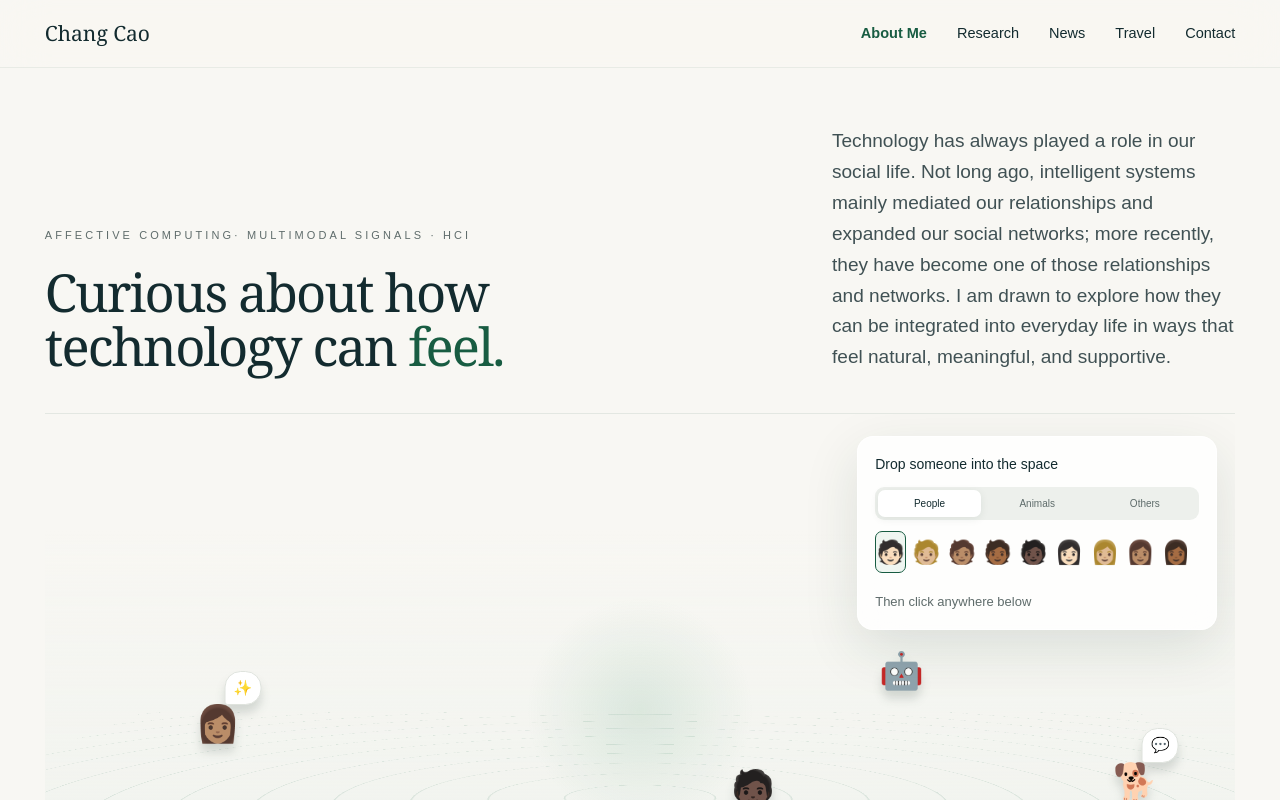
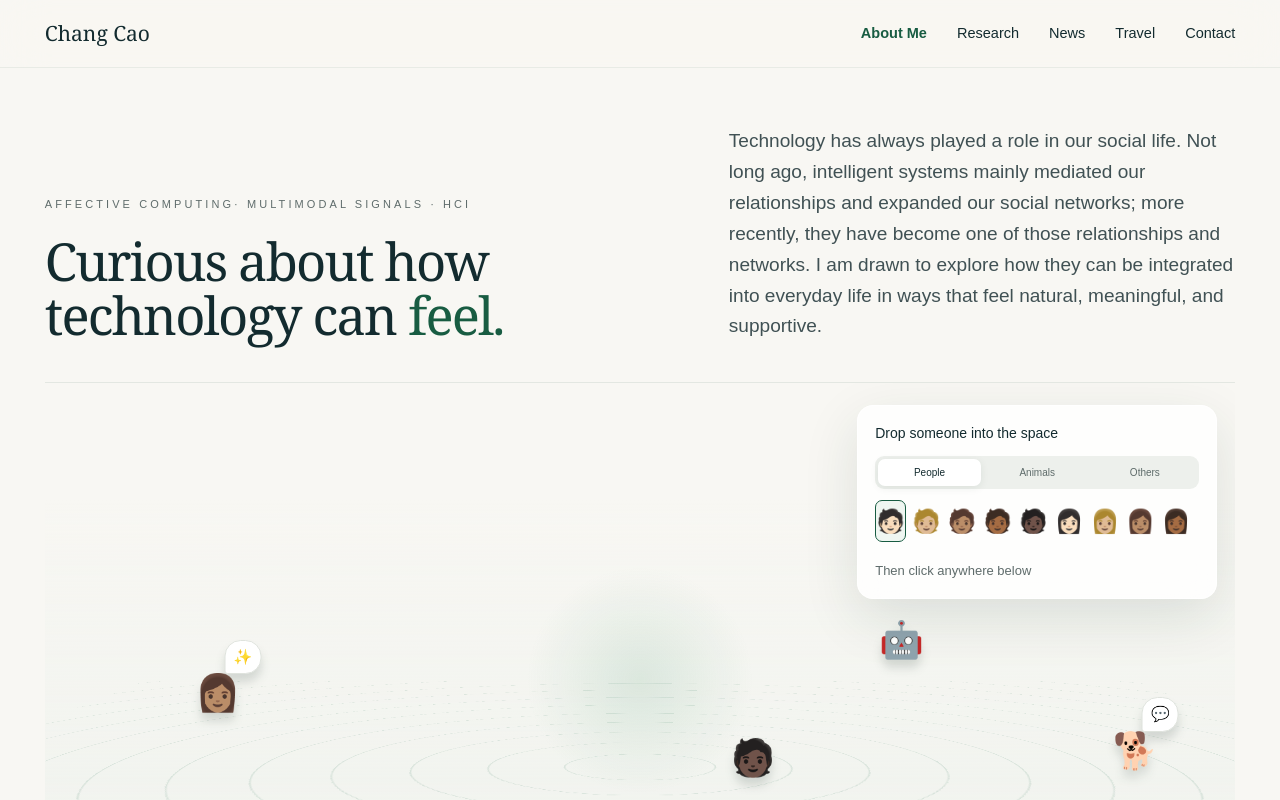
Before and after one commit to ChangCaoinGithub/ChangCaoinGithub.github.io, a Next.js app: page / in a window 1280 px wide. Shown: the top 800 px of the page. Built offline with nearby package versions, Linux system fonts and the light colour scheme.

Commit message:
Refine .hero-copy layout in globals.css
Adjusted grid template columns and gap for .hero-copy class.

```diff
--- a/app/globals.css
+++ b/app/globals.css
@@ -15,7 +15,7 @@ button { font:inherit; }
 .nav nav a:hover { color:var(--green); }
 .nav nav a.active { color:var(--green); font-weight:600; }
 .hero { min-height:calc(100vh - 68px); display:grid; grid-template-rows:auto minmax(480px,1fr); border-bottom:1px solid var(--line); }
-.hero-copy { padding:clamp(58px,7vh,94px) 0 clamp(36px,5vh,64px); position:relative; z-index:2; display:grid; grid-template-columns:minmax(0,1.25fr) minmax(310px,.75fr); gap:clamp(50px,9vw,150px); align-items:end; }
+.hero-copy { padding:clamp(58px,7vh,94px) 0 clamp(36px,5vh,64px); position:relative; z-index:2; display:grid; grid-template-columns:minmax(0,1.08fr) minmax(360px,.92fr); gap:clamp(50px,7vw,110px); align-items:end; }
 .eyebrow,.kicker { font-size:11px; letter-spacing:.28em; color:var(--muted); text-transform:uppercase; }
 h1,h2,h3,p { margin-top:0; }
 h1 { font:clamp(46px,4.1vw,72px)/1.03 Georgia, serif; letter-spacing:-.035em; max-width:760px; margin:22px 0 0; }
```
